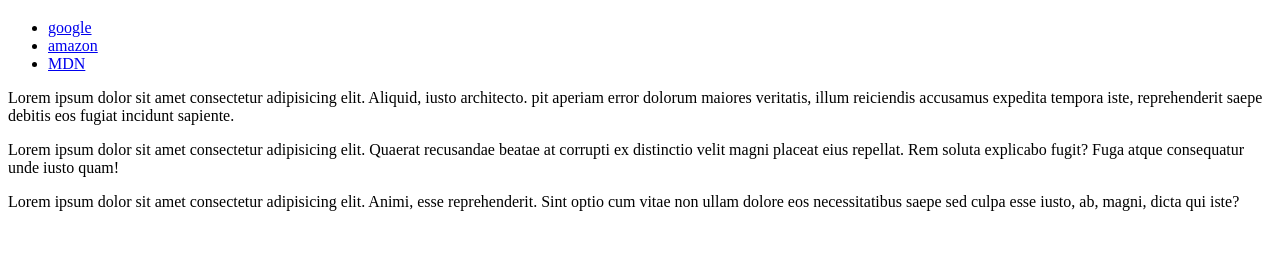
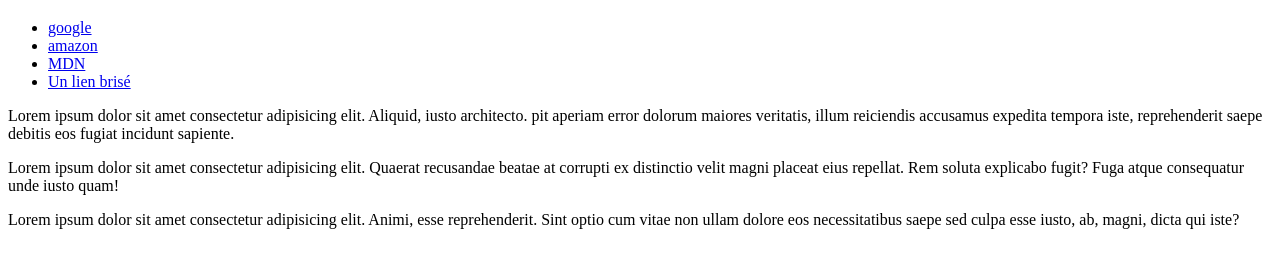
Before and after one commit to JeremyDallain/isfac-ci-cd, a website: page index.html in a window 1280 px wide. Shown: the part 61-328 px from the top of the page. Drawn offline with Linux system fonts and the light colour scheme.

Commit message:
Corriger un lien brisé dans index.html

```diff
--- a/index.html
+++ b/index.html
@@ -12,7 +12,7 @@
       <li><a href="https://www.google.com">google</a></li>
       <li><a href="https://www.amazon.fr/">amazon</a></li>
       <li><a href="https://developer.mozilla.org/fr/">MDN</a></li>
-      <!-- <li><a href="https://www.jenexistepas.com">Un lien brisé</a></li> -->
+      <li><a href="https://www.jenexistepas.com">Un lien brisé</a></li>
     </ul>
     <p>
       Lorem ipsum dolor sit amet consectetur adipisicing elit. Aliquid, iusto
```
